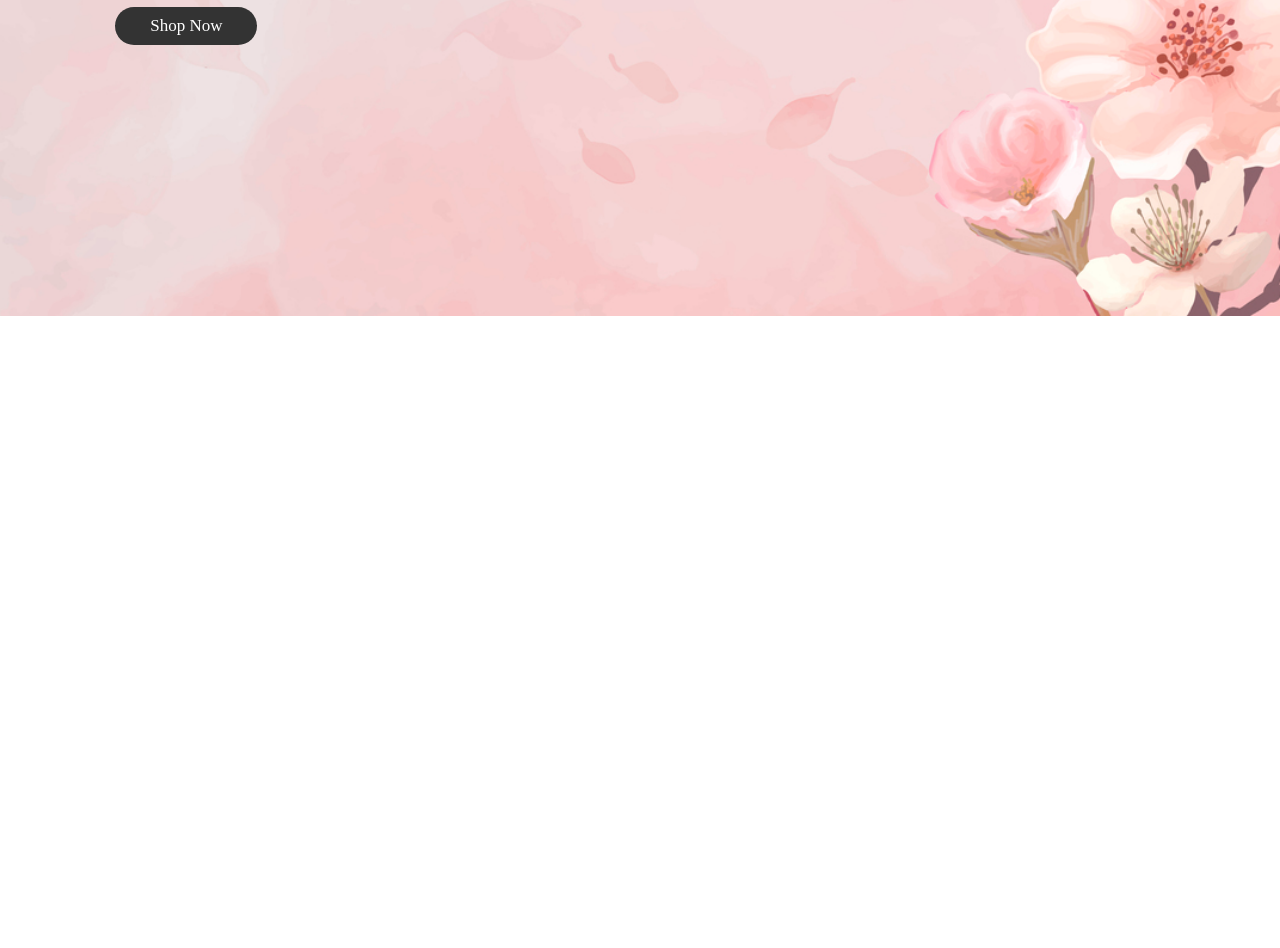
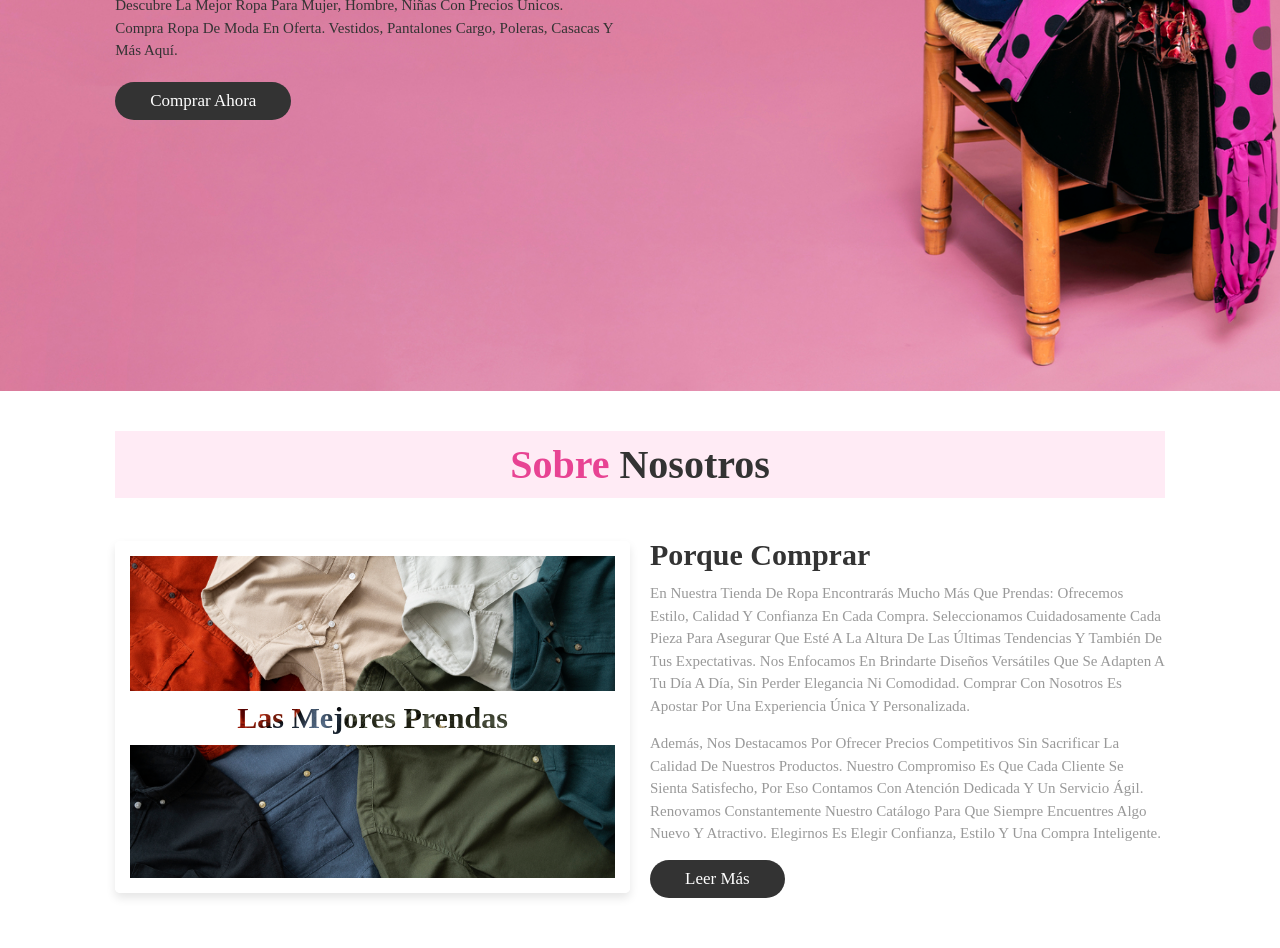
Before and after one commit to JoseARCH/ecommerce, a plain HTML site: page index.html in a window 1280 px wide. Shown: the part 484-1432 px from the top of the page. Before the commit the page ends 800 px from the top, so only its background shows below. Drawn offline with Linux system fonts and the light colour scheme.

Commit message:
feat: add about section adapted for multiple screens size

```diff
--- a/index.html
+++ b/index.html
@@ -36,12 +36,33 @@
     <main>
         <section id="home" class="home">
             <div class="content">
-                <h3>Flores Frescas</h3>
-                <span>natural y beautiful flower</span>
+                <h3>Ropa de calidad</h3>
+                <span>Sabemos lo que te gusta</span>
                 <p>
-                    Lorem ipsum dolor sit amet consectetur adipisicing elit. Officia quia placeat, in deserunt dolore deleniti accusantium officiis, unde velit beatae fugiat quae repellendus, voluptate blanditiis cum ut aliquid nihil voluptas.
+                   Descubre la mejor ropa para mujer, hombre, niñas con precios únicos. Compra ropa de moda en oferta. Vestidos, pantalones cargo, poleras, casacas y más aquí.
                 </p>
-                <a href="" class="btn">shop now</a>
+                <a href="" class="btn">Comprar ahora</a>
+            </div>
+        </section>
+
+        <section id="about" class="about">
+            <h2 class="heading"> <span>sobre</span> nosotros</h2>
+            <div class="row">
+                <div class="img-container">
+                    <img src="image/still-life-with-classic-shirts.jpg" alt="">
+                    <h3>Las mejores prendas</h3>
+                </div>
+
+                <div class="content">
+                    <h3>Porque comprar</h3>
+                    <p>
+                        En nuestra tienda de ropa encontrarás mucho más que prendas: ofrecemos estilo, calidad y confianza en cada compra. Seleccionamos cuidadosamente cada pieza para asegurar que esté a la altura de las últimas tendencias y también de tus expectativas. Nos enfocamos en brindarte diseños versátiles que se adapten a tu día a día, sin perder elegancia ni comodidad. Comprar con nosotros es apostar por una experiencia única y personalizada.
+                    </p>
+                    <p>
+                        Además, nos destacamos por ofrecer precios competitivos sin sacrificar la calidad de nuestros productos. Nuestro compromiso es que cada cliente se sienta satisfecho, por eso contamos con atención dedicada y un servicio ágil. Renovamos constantemente nuestro catálogo para que siempre encuentres algo nuevo y atractivo. Elegirnos es elegir confianza, estilo y una compra inteligente.
+                    </p>
+                    <a href="" class="btn">Leer más</a>
+                </div>
             </div>
         </section>
     </main>
--- a/style.css
+++ b/style.css
@@ -89,9 +89,10 @@ section {
     display: flex;
     align-items: center;
     min-height: 100vh;
-    background: url('image/flower-cherry.jpg') no-repeat;
+    background: url('image/flamenco-dresses-chair-with-pink-background.jpg') no-repeat;
     background-size: cover;
     background-position: center;
+    margin-top: 7.5rem;
 }
 
 .home .content {
@@ -115,6 +116,71 @@ section {
     color: var(--gray);
     padding: 1rem 0;
     line-height: 1.5;
+}
+
+/*--- about ---*/
+.about .row {
+    display: flex;
+    align-items: center;
+    gap: 2rem;
+    flex-wrap: wrap;
+    padding: 2rem 0;
+    padding-bottom: 3rem;
+}
+
+.about .row .img-container {
+    flex: 1 1 40rem;
+    position: relative;
+}
+
+.about .row .img-container img {
+    width: 100%;
+    border: 1.5rem solid #fff;
+    border-radius: .5rem;
+    box-shadow: 0 .5rem 1rem rgba(0, 0, 0, .1);
+    height: 100%;
+    object-fit: cover;
+}
+
+.about .row .img-container h3 {
+    position: absolute;
+    top: 50%; transform: translateY(-50%);
+    font-size: 3rem;
+    background: #fff;
+    width: 100%;
+    padding: 1rem 2rem;
+    text-align: center;
+    mix-blend-mode: screen;
+}
+
+.about .row .content {
+    flex: 1 1 40rem;
+}
+
+.about .row .content h3 {
+    font-size: 3rem;
+    color: var(--gray);
+}
+
+.about .row .content p {
+    font-size: 1.5rem;
+    color: #999;
+    padding: .5rem 0;
+    padding-top: 1rem;
+    line-height: 1.5;
+}
+
+.heading {
+    text-align: center;
+    font-size: 4rem;
+    color: var(--gray);
+    padding: 1rem;
+    margin: 2rem 0;
+    background: rgba(255, 51, 153, 0.096);
+}
+
+.heading span {
+    color: var(--pink);
 }
 
 .btn {
@@ -196,4 +262,8 @@ section {
     html {
         font-size: 50%;
     }
+
+    .heading {
+        font-size: 3rem;
+    }
 }
```
Also changed, not shown: image/flamenco-dresses-chair-with-pink-background.jpg (added), image/flower-cherry.jpg (deleted), image/still-life-with-classic-shirts.jpg (added).
